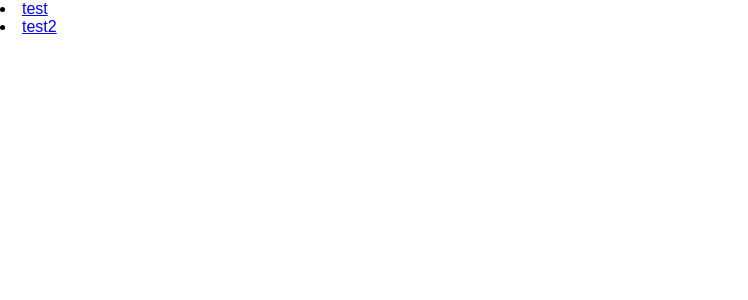
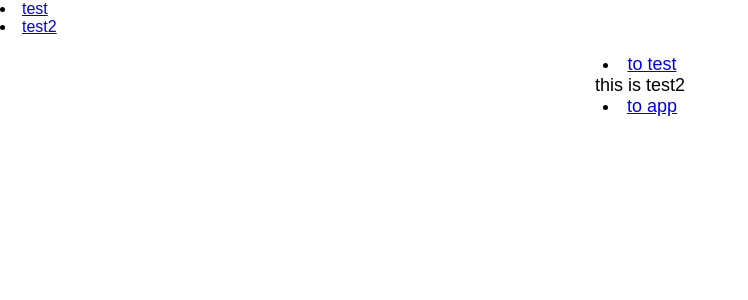
Before and after one commit to WindStormrage/React-shop, a React app: page /test2 in a window 1280 px wide. Shown: the top 300 px of the page, without its empty margins (0-748 px from the left). Built offline with nearby package versions, Linux system fonts and the light colour scheme.

Commit message:
实现了react router,且在页面中加了一点跳转

```diff
--- a/src/index.js
+++ b/src/index.js
@@ -3,13 +3,13 @@ import ReactDOM from 'react-dom';
 import './assets/css/index.css';
 import App from './pages/App';
 import registerServiceWorker from './registerServiceWorker';
-import {HashRouter} from 'react-router-dom'
+import {BrowserRouter} from 'react-router-dom'
 
 
 
 ReactDOM.render((
-	<HashRouter>
+	<BrowserRouter>
 		<App/>
-	</HashRouter>
+	</BrowserRouter>
 	), document.getElementById('root'));
 registerServiceWorker();
--- a/src/pages/Test.js
+++ b/src/pages/Test.js
@@ -1,21 +1,18 @@
 import React, { Component } from 'react';
-import logo from '../assets/images/logo.svg';
+import {Link} from 'react-router-dom'
 import '../assets/css/App.css';
 
 class App extends Component {
 	render() {
 		return (
 			<div className="App">
-				<header className="App-header">
-					<img src={logo} className="App-logo" alt="logo" />
-					<h1 className="App-title">Welcome to React</h1>
-				</header>
 				<p className="App-intro">
+					<li><Link to='/test2'>to test2</Link></li>
 					this is test
+					<li><Link to='/'>to app</Link></li>
 				</p>
 			</div>
 		);
 	}
 }
-
 export default App;
--- a/src/pages/Test2.js
+++ b/src/pages/Test2.js
@@ -1,17 +1,15 @@
 import React, { Component } from 'react';
-import logo from '../assets/images/logo.svg';
+import {Link} from 'react-router-dom'
 import '../assets/css/App.css';
 
 class App extends Component {
 	render() {
 		return (
 			<div className="App">
-				<header className="App-header">
-					<img src={logo} className="App-logo" alt="logo" />
-					<h1 className="App-title">Welcome to React</h1>
-				</header>
 				<p className="App-intro">
-					this is test22222222
+					<li><Link to='/test'>to test</Link></li>
+					this is test2
+					<li><Link to='/'>to app</Link></li>
 				</p>
 			</div>
 		);
```
